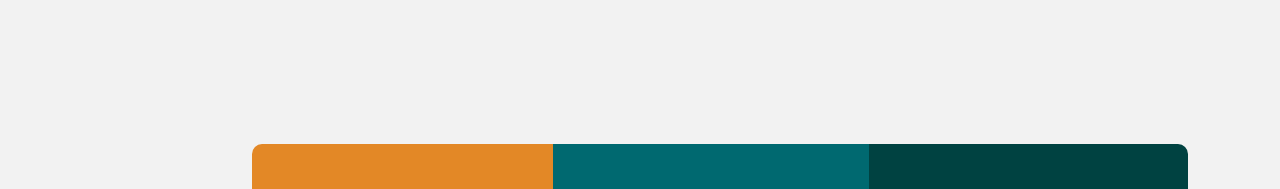
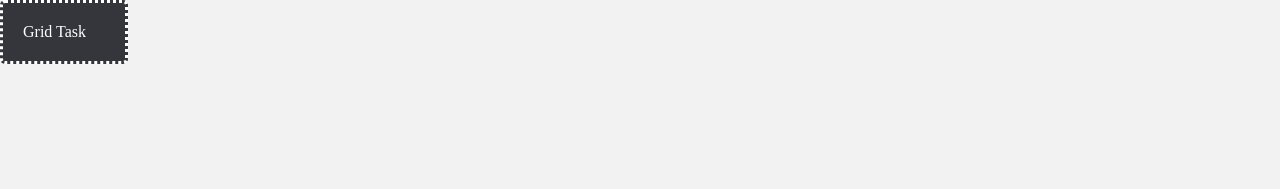
Before and after one commit to mhiztarich/fiirst-flexbox-ever, a plain HTML site: page index.html in a window 1280 px wide. Shown: the top 189 px of the page. Drawn offline with Linux system fonts and the light colour scheme.

Commit message:
added a button to the grid file on the index.html page

```diff
--- a/index.html
+++ b/index.html
@@ -6,21 +6,17 @@
     <meta name="viewport" content="width=device-width, initial-scale=1.0" />
     <title>Flexbox Layout</title>
     <link rel="stylesheet" href="style.css" />
-    <!-- <link
-      href="https://fonts.googleapis.com/css2?family=Big+Shoulders+Display"
-      rel="stylesheet"
-    />
-    <link
-      rel="stylesheet"
-      href="https://fonts.google.com/specimen/Lexend+Deca"
-    /> -->
-
     <link
       href="https://fonts.googleapis.com/css2?family=Big+Shoulders+Display&family=Lexend+Deca&display=swap"
       rel="stylesheet"
     />
   </head>
   <body>
+    <header>
+      <div class="grid">
+        <a href="grid.html">Grid Task</a>
+      </div>
+    </header>
     <main>
       <div class="left-content">
         <img src="./icon-sedans.svg" alt="" />
--- a/style.css
+++ b/style.css
@@ -15,6 +15,20 @@ main {
   justify-content: center;
   align-items: center;
   height: 100vh;
+}
+
+header .grid {
+  color: white;
+  background-color: rgb(53, 53, 60);
+  padding: 20px;
+  border-radius: 5px;
+  border: 3px dotted white;
+  width: 10%;
+}
+
+header .grid a {
+  color: white;
+  text-decoration: none;
 }
 
 main .left-content {
```
